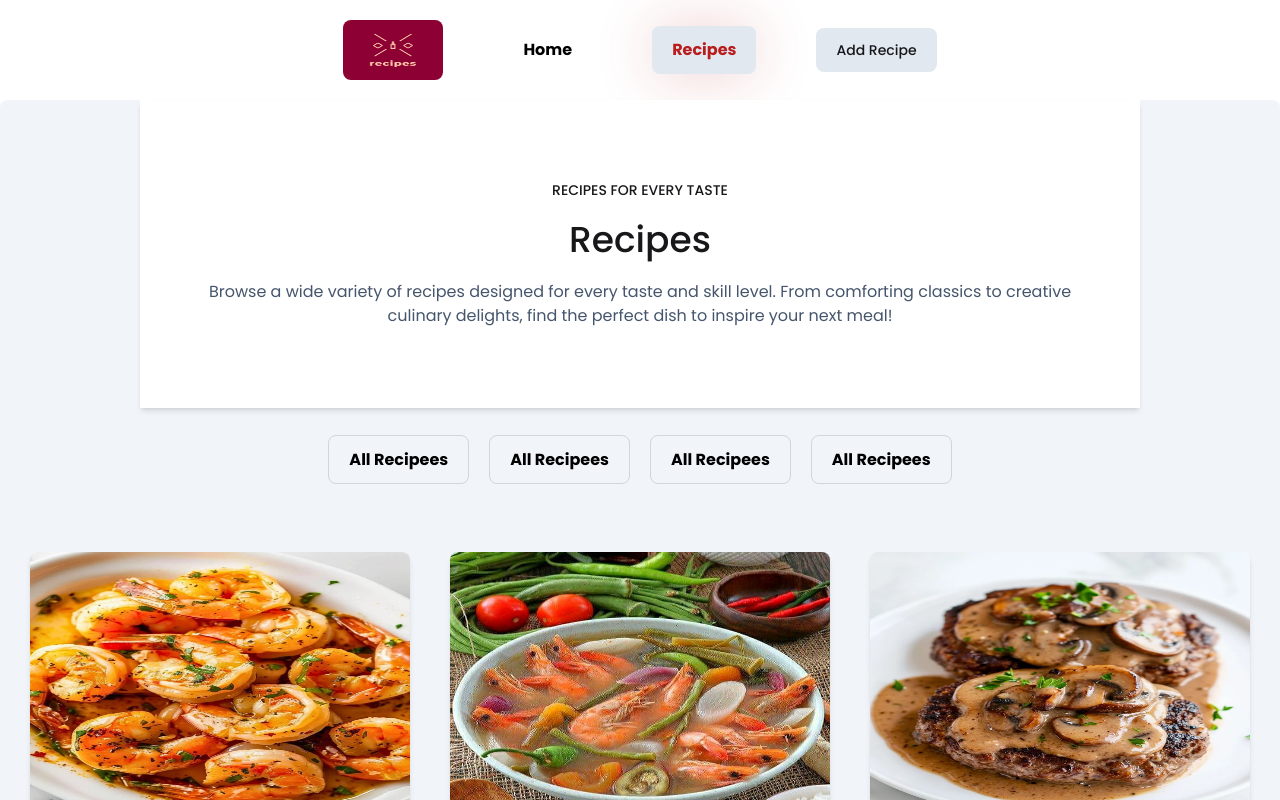
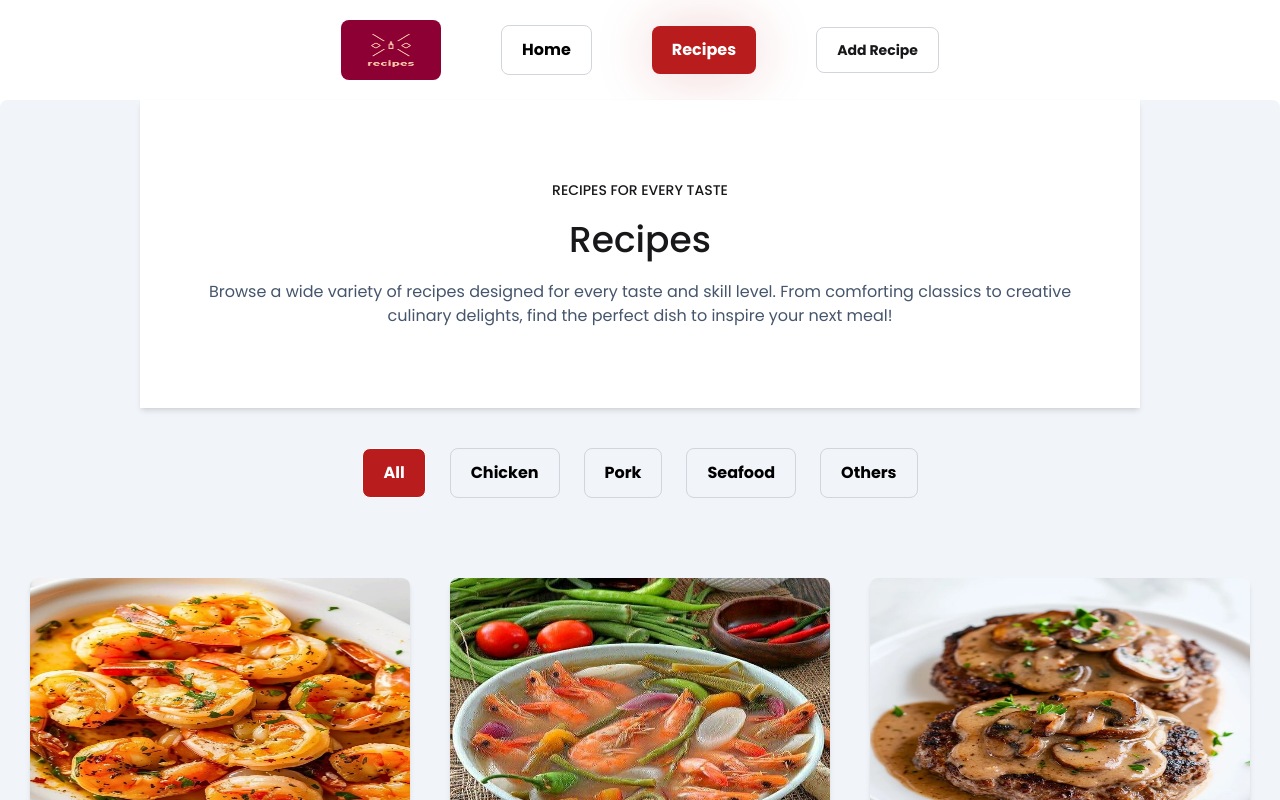
Before and after one commit to Xeyn19/food-recipes-website, a React (Vite) app: page /Recipes in a window 1280 px wide. Shown: the top 800 px of the page. Built offline with nearby package versions, Linux system fonts and the light colour scheme.

Commit message:
added filtering categories for all foods recipes.

```diff
--- a/src/components/Foods.jsx
+++ b/src/components/Foods.jsx
@@ -2,7 +2,7 @@ import React from 'react'
 import { useState, useEffect } from 'react'
 import rateicon from '/rate-icon.png'
 
-const Foods = () => {
+const Foods = ({ category }) => {
     const [foods, setFoods] = useState([]);
     const [loading, setLoading] = useState(false);
 
@@ -24,13 +24,21 @@ const Foods = () => {
         fetchFoods();
     }, [])
 
+const filteredFoods =
+category === 'All'
+? foods
+: category === 'Others'
+    ? foods.filter(food => !['Chicken', 'Pork', 'Seafood'].includes(food.subname))
+    : foods.filter(food => food.subname === category);
+
+
 if(loading)(
     <div className="flex min-h-screen justify-center items-center">Loading ...</div>
 )
 
   return (
     <>
-        {foods.map((food) => (
+        {filteredFoods.map((food) => (
              <div key={food.id} className="card bg-base-100 w-95 shadow-md max-md:w-80 max-xl:w-85">
 
              <figure>
--- a/src/components/Nav.jsx
+++ b/src/components/Nav.jsx
@@ -11,17 +11,17 @@ const Nav = () => {
             <NavLink to='/'
             className={({isActive }) =>
               isActive
-              ? 'bg-slate-200 text-primary-color px-5 py-3 rounded-lg font-bold shadow-primary-color translation-all ease-in duration-100'
-              : 'hover:bg-slate-200 hover:text-primary-color hover:px-5 hover:py-3 hover:rounded-lg text-black font-bold px-5 py-3 rounded-lg translation-all ease-in duration-100 '
+              ? ' text-white bg-primary-color  px-5 py-3 rounded-lg font-bold shadow-primary-color translation-all ease-in duration-100'
+              : 'hover:bg-primary-color hover:text-white border border-gray-300 hover:px-5 hover:py-3 hover:rounded-lg text-black font-bold px-5 py-3 rounded-lg translation-all ease-in duration-100 '
             }>Home</NavLink>
              <NavLink to='Recipes'
             className={({isActive }) =>
               isActive
-              ? 'bg-slate-200 text-primary-color px-5 py-3 rounded-lg font-bold shadow-primary-color translation-all ease-in duration-100'
-             : 'hover:bg-slate-200 hover:text-primary-color hover:px-5 hover:py-3 hover:rounded-lg text-black font-bold px-5 py-3 rounded-lg translation-all ease-in duration-100 '
+              ? ' text-white bg-primary-color px-5 py-3 rounded-lg font-bold shadow-primary-color translation-all ease-in duration-100'
+              : 'hover:bg-primary-color hover:text-white border border-gray-300 hover:px-5 hover:py-3 hover:rounded-lg text-black font-bold px-5 py-3 rounded-lg translation-all ease-in duration-100 '
             }>Recipes</NavLink>
-            <button className='bg-slate-200 px-5 py-3 rounded-lg cursor-pointer text-sm
-            hover:bg-red-800 hover:text-white shadow-white shadow-md translation-all ease-in duration-100'>Add Recipe</button>
+            <button className='border border-gray-300 px-5 py-3 rounded-lg cursor-pointer text-sm font-bold
+            hover:bg-primary-color hover:text-white shadow-white shadow-md translation-all ease-in duration-100'>Add Recipe</button>
         </div>
       </nav>
     </>
--- a/src/pages/RecipeesPage.jsx
+++ b/src/pages/RecipeesPage.jsx
@@ -1,8 +1,14 @@
 import React from 'react'
 import Foods from '../components/Foods'
-import { NavLink } from 'react-router-dom'
+import { useState } from 'react'
+
+
+const categories = ['All', 'Chicken', 'Pork', 'Seafood', 'Others'];
 
 const RecipeesPage = () => {
+
+  const [selectedCategory, setSelectedCategory] = useState('All');
+
   return (
     <>
         <div className='min-h-screen bg-slate-100 pb-40 rounded-lg shadow-md'>
@@ -12,33 +18,26 @@ const RecipeesPage = () => {
               <h3 className='font-medium text-4xl'>Recipes</h3>
               <p className='w-[1000px] text-slate-600 max-xl:w-full '>Browse a wide variety of recipes designed for every taste and skill level. From comforting classics to creative <br /> culinary delights, find the perfect dish to inspire your next meal!</p>
             </div>
-            <div className="space-x-5 py-10 max-md:grid max-md:grid-cols-2 max-md:space-x-0 max-md:gap-3">
-              <NavLink to='6' className={({isActive}) =>
-                isActive
-              ? 'border bg-primary-color px-5 py-3 rounded-lg max-md:px-3 max-md:py-2 font-medium text-white '
-              : 'border border-gray-300 px-5 py-3 max-md:text-sm max-md:px-3 max-md:py-2 hover:bg-primary-color hover:text-white rounded-lg text-black font-bold'
-              }>All Recipees</NavLink>
-             <NavLink to='6' className={({isActive}) =>
-                isActive
-              ? 'border bg-primary-color px-5 py-3 rounded-lg max-md:px-3 max-md:py-2 font-medium text-white '
-              : 'border border-gray-300 px-5 py-3 max-md:text-sm max-md:px-3 max-md:py-2 hover:bg-primary-color hover:text-white rounded-lg text-black font-bold'
-              }>All Recipees</NavLink>
-             <NavLink to='6' className={({isActive}) =>
-                isActive
-              ? 'border bg-primary-color px-5 py-3 rounded-lg max-md:px-3 max-md:py-2 font-medium text-white '
-              : 'border border-gray-300 px-5 py-3 max-md:text-sm max-md:px-3 max-md:py-2 hover:bg-primary-color hover:text-white rounded-lg text-black font-bold'
-              }>All Recipees</NavLink>
-             <NavLink to='6' className={({isActive}) =>
-                isActive
-              ? 'border bg-primary-color px-5 py-3 rounded-lg max-md:px-3 max-md:py-2 font-medium text-white '
-              : 'border border-gray-300 px-5 py-3 max-md:text-sm max-md:px-3 max-md:py-2 hover:bg-primary-color hover:text-white rounded-lg text-black font-bold'
-              }>All Recipees</NavLink>
+            <div className="space-x-6 py-10  max-md:space-x-4">
+              {categories.map((category, index) => (
+                <button key={index}
+                  onClick={() => setSelectedCategory(category)}
+                  className={`px-5 py-3 rounded-lg font-bold border cursor-pointer max-md:text-sm max-md:px-3 max-md:py-2 ease-in duration-150 transition-all
+                    ${
+                      selectedCategory === category
+                    ? 'bg-primary-color text-white'
+                    : 'border-gray-300 text-black hover:bg-primary-color hover:text-white'
+                  }`}
+                >
+                {category}
+                </button>
+              ))}
             </div>
 
           </div>
           <div className="w-full flex py-10 justify-center max-md:m-auto max-xl:m-auto">
             <div className="grid grid-cols-3 gap-10 max-md:grid-cols-1 max-xl:grid-cols-2">
-              <Foods />
+              <Foods category={selectedCategory} />
             </div>
           </div>
 
```
